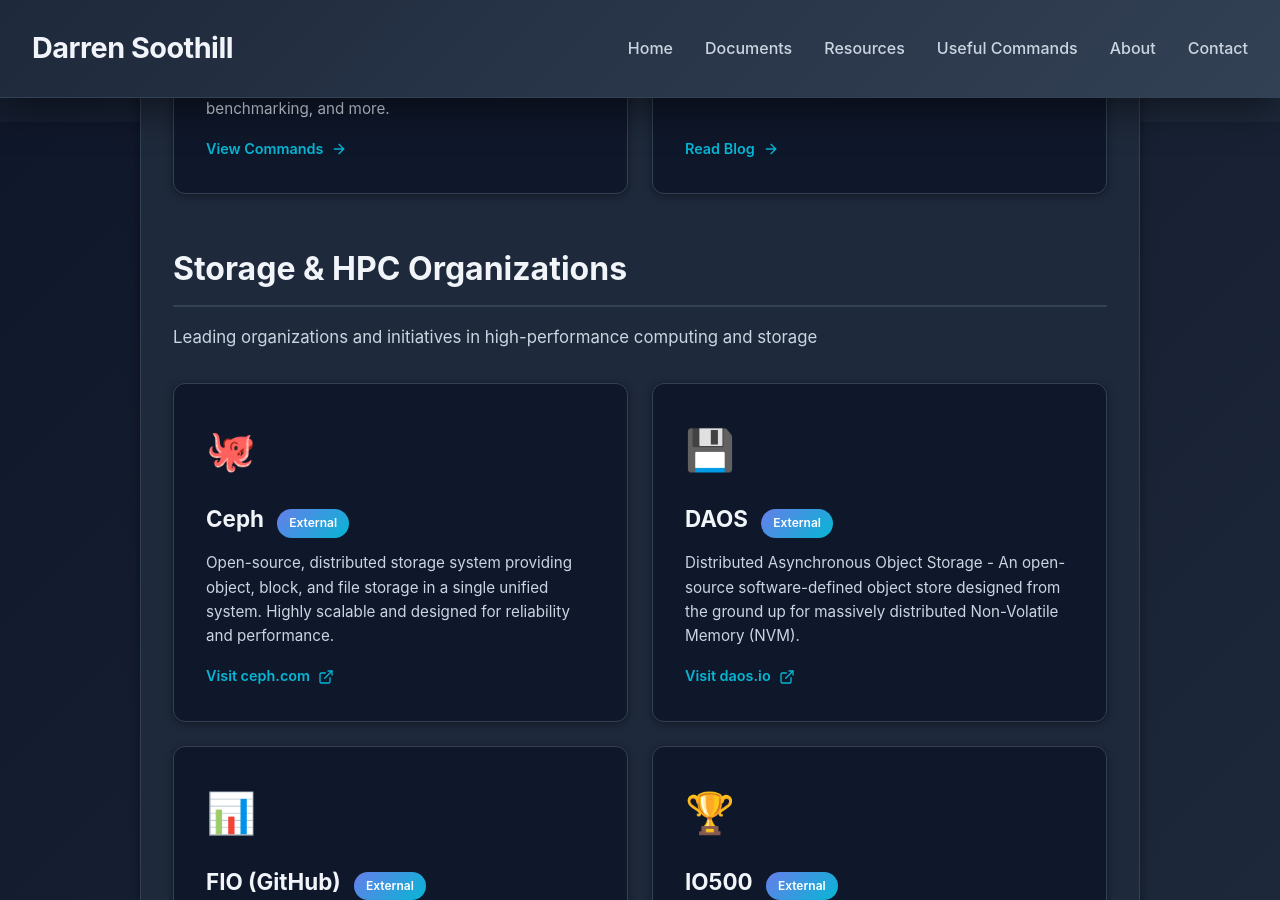
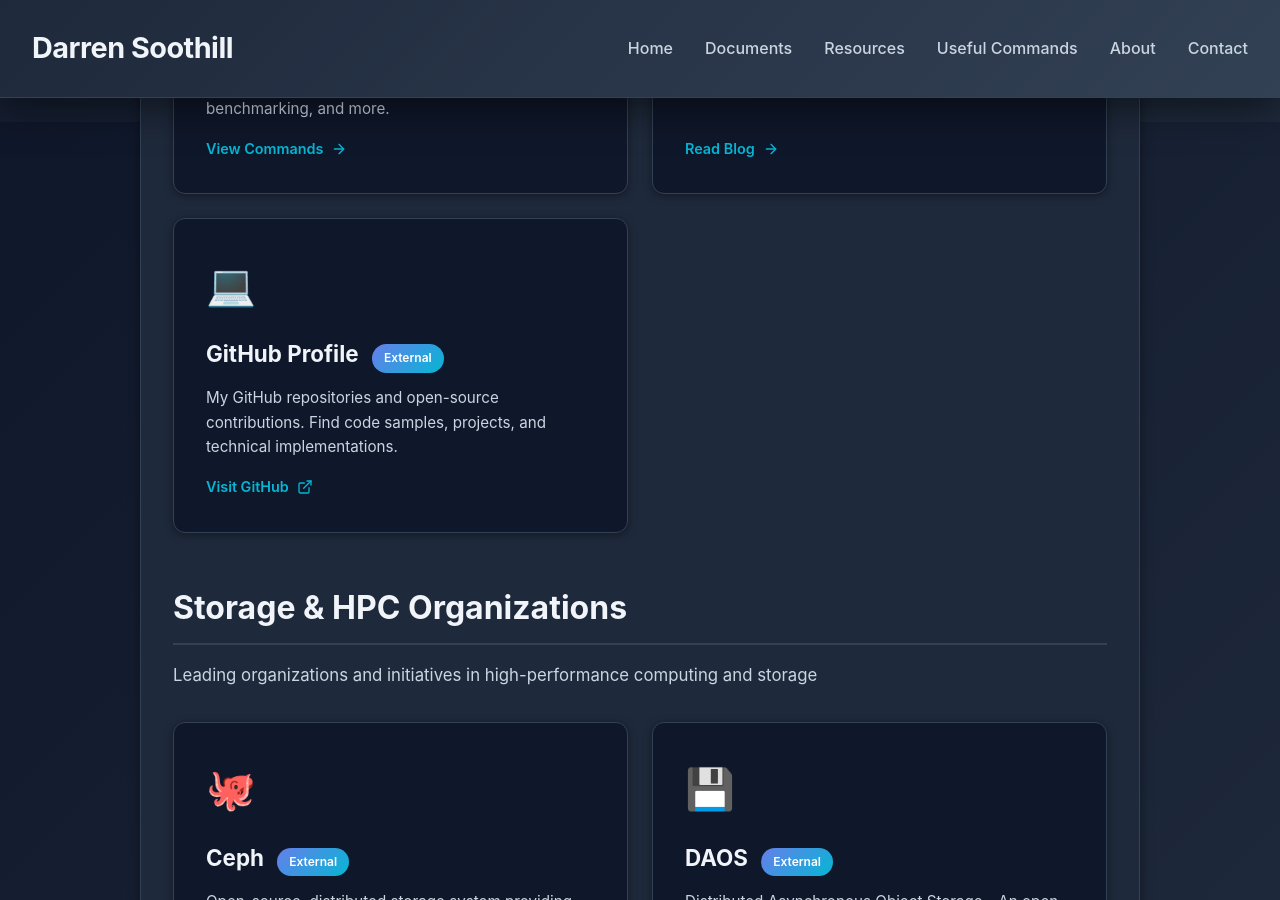
Before and after one commit to soothill/soothill.github.io, a Jekyll site: the page resources.html, which Jekyll copies as it is, in a window 1280 px wide and 900 px high, scrolled down 778 px. Built offline with Jekyll 4.4.1, drawn with Linux system fonts in a browser that asks for light colours; comment, search, counter and statistics services are not loaded.

Commit message:
Link to Github

```diff
--- a/resources.html
+++ b/resources.html
@@ -400,6 +400,20 @@
                             </svg>
                         </span>
                     </a>
+
+                    <a href="https://github.com/soothill" target="_blank" rel="noopener noreferrer" class="resource-card">
+                        <div class="icon">💻</div>
+                        <h3>GitHub Profile <span class="external-badge">External</span></h3>
+                        <p>My GitHub repositories and open-source contributions. Find code samples, projects, and technical implementations.</p>
+                        <span class="link-indicator">
+                            Visit GitHub
+                            <svg width="16" height="16" viewBox="0 0 24 24" fill="none" stroke="currentColor" stroke-width="2" stroke-linecap="round" stroke-linejoin="round">
+                                <path d="M18 13v6a2 2 0 0 1-2 2H5a2 2 0 0 1-2-2V8a2 2 0 0 1 2-2h6"></path>
+                                <polyline points="15 3 21 3 21 9"></polyline>
+                                <line x1="10" y1="14" x2="21" y2="3"></line>
+                            </svg>
+                        </span>
+                    </a>
                 </div>
             </div>
 
```
